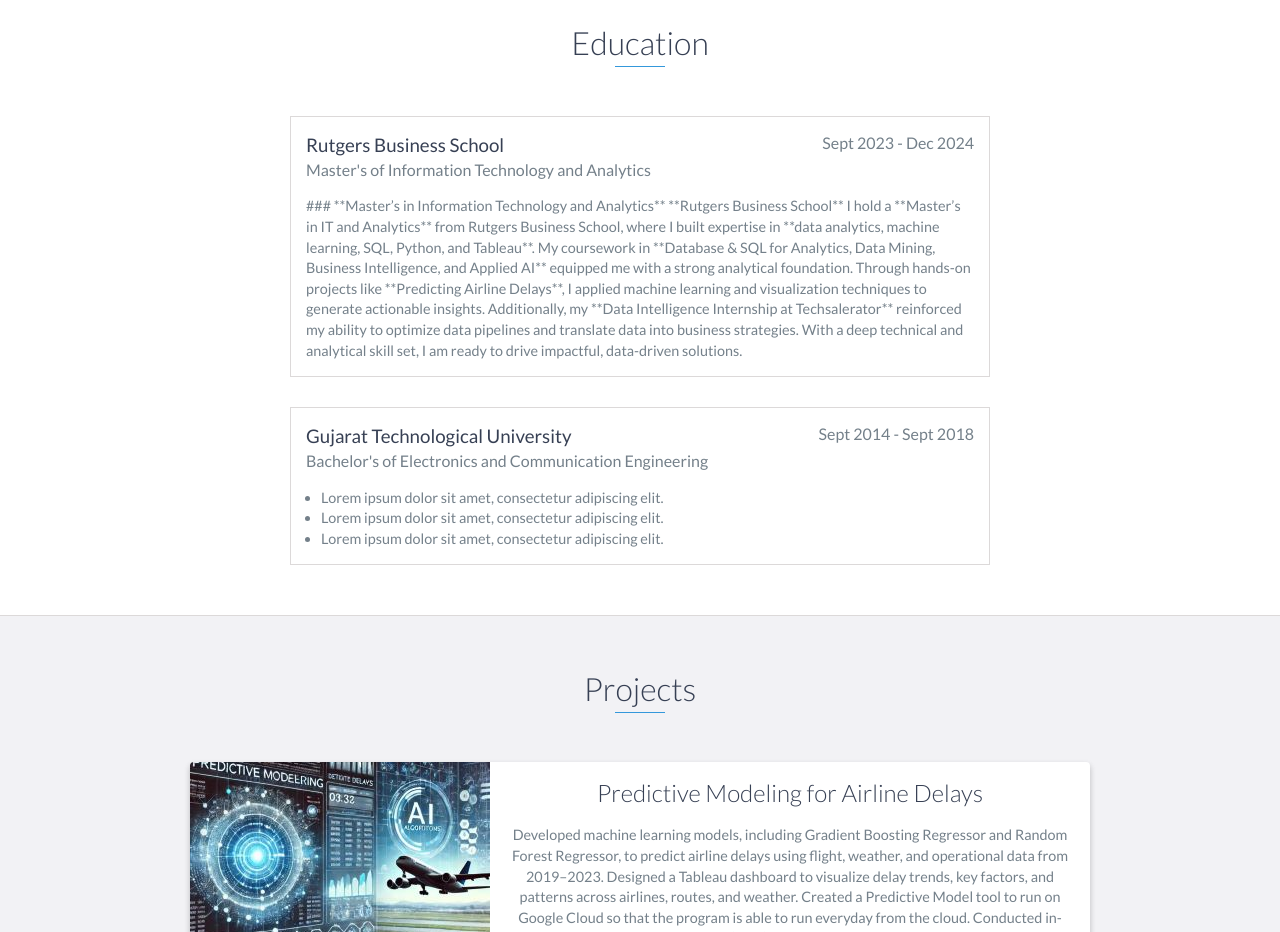
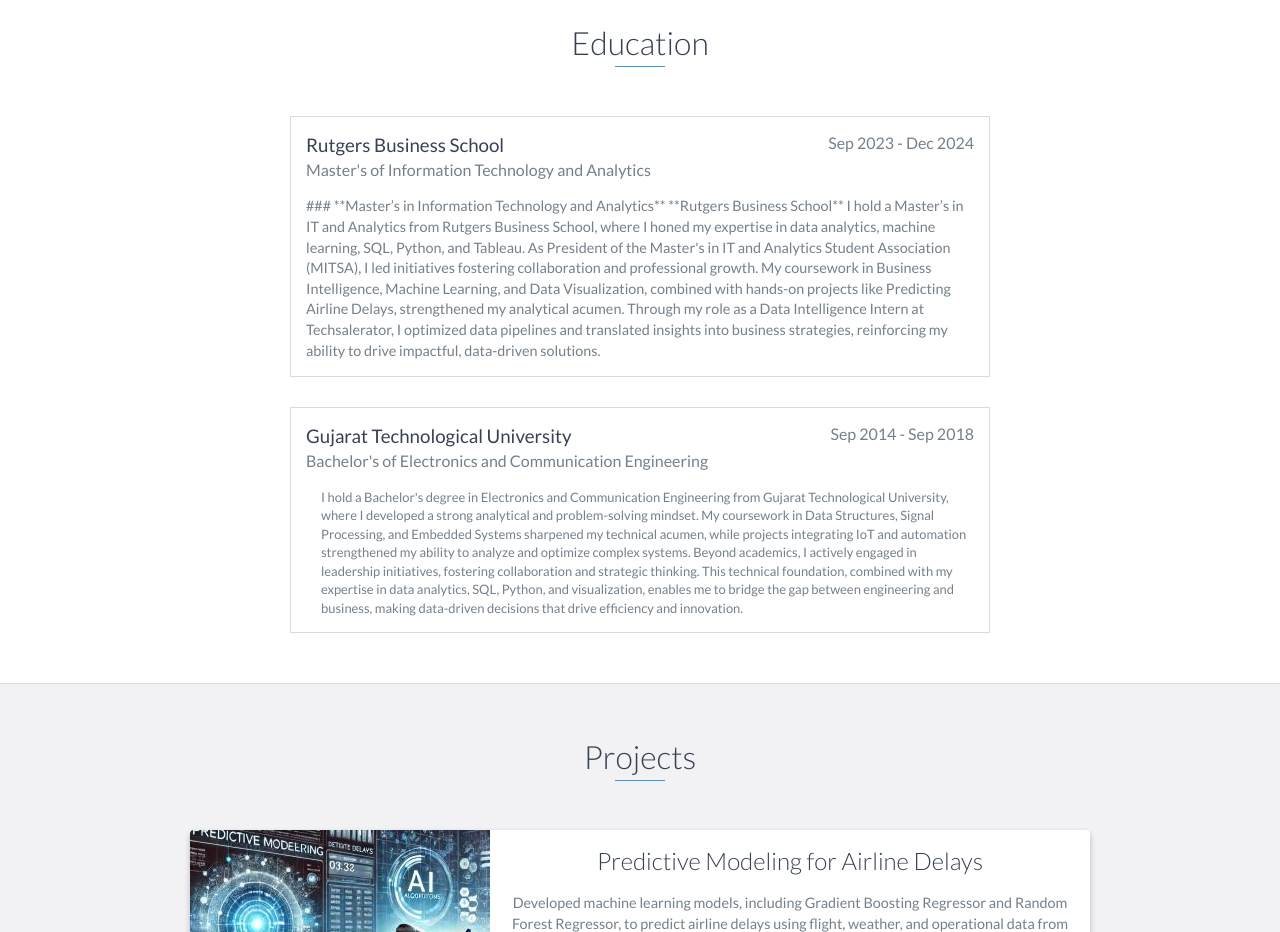
Before and after one commit to ParthThaker08/ParthThaker08.github.io, a website: page index.html in a window 1280 px wide. Shown: the part 2720-3652 px from the top of the page. Drawn offline with nearby package versions, Linux system fonts and the light colour scheme.

Commit message:
Update index.html

```diff
--- a/index.html
+++ b/index.html
@@ -138,31 +138,25 @@
         <h2 class="heading">Education</h2>
         <div class="education-block">
             <h3>Rutgers Business School</h3>
-            <span class="education-date">Sept 2023 - Dec 2024</span>
+            <span class="education-date">Sep 2023 - Dec 2024</span>
             <h4>Master's of Information Technology and Analytics</h4>
             <p>
                 ### **Master’s in Information Technology and Analytics**
 **Rutgers Business School**
 
-I hold a **Master’s in IT and Analytics** from Rutgers Business School, where I built expertise in **data analytics, machine learning, SQL, Python, and Tableau**. My coursework in **Database & SQL for Analytics, Data Mining, Business Intelligence, and Applied AI** equipped me with a strong analytical foundation. Through hands-on projects like **Predicting Airline Delays**, I applied machine learning and visualization techniques to generate actionable insights. Additionally, my **Data Intelligence Internship at Techsalerator** reinforced my ability to optimize data pipelines and translate data into business strategies. With a deep technical and analytical skill set, I am ready to drive impactful, data-driven solutions.
+I hold a Master’s in IT and Analytics from Rutgers Business School, where I honed my expertise in data analytics, machine learning, SQL, Python, and Tableau. As President of the Master's in IT and Analytics Student Association (MITSA), I led initiatives fostering collaboration and professional growth. My coursework in Business Intelligence, Machine Learning, and Data Visualization, combined with hands-on projects like Predicting Airline Delays, strengthened my analytical acumen. Through my role as a Data Intelligence Intern at Techsalerator, I optimized data pipelines and translated insights into business strategies, reinforcing my ability to drive impactful, data-driven solutions.
             </p>
         </div>
         <!-- End .education-block -->
 
         <div class="education-block">
             <h3>Gujarat Technological University</h3>
-            <span class="education-date">Sept 2014 - Sept 2018</span>
+            <span class="education-date">Sep 2014 - Sep 2018</span>
             <h4>Bachelor's of Electronics and Communication Engineering</h4>
             <ul>
-                <li>
-                    Lorem ipsum dolor sit amet, consectetur adipiscing elit.
-                </li>
-                <li>
-                    Lorem ipsum dolor sit amet, consectetur adipiscing elit.
-                </li>
-                <li>
-                    Lorem ipsum dolor sit amet, consectetur adipiscing elit.
-                </li>
+                <p>
+ I hold a Bachelor's degree in Electronics and Communication Engineering from Gujarat Technological University, where I developed a strong analytical and problem-solving mindset. My coursework in Data Structures, Signal Processing, and Embedded Systems sharpened my technical acumen, while projects integrating IoT and automation strengthened my ability to analyze and optimize complex systems. Beyond academics, I actively engaged in leadership initiatives, fostering collaboration and strategic thinking. This technical foundation, combined with my expertise in data analytics, SQL, Python, and visualization, enables me to bridge the gap between engineering and business, making data-driven decisions that drive efficiency and innovation.
+            </p>
             </ul>
         </div>
         <!-- End .education-block -->
```
